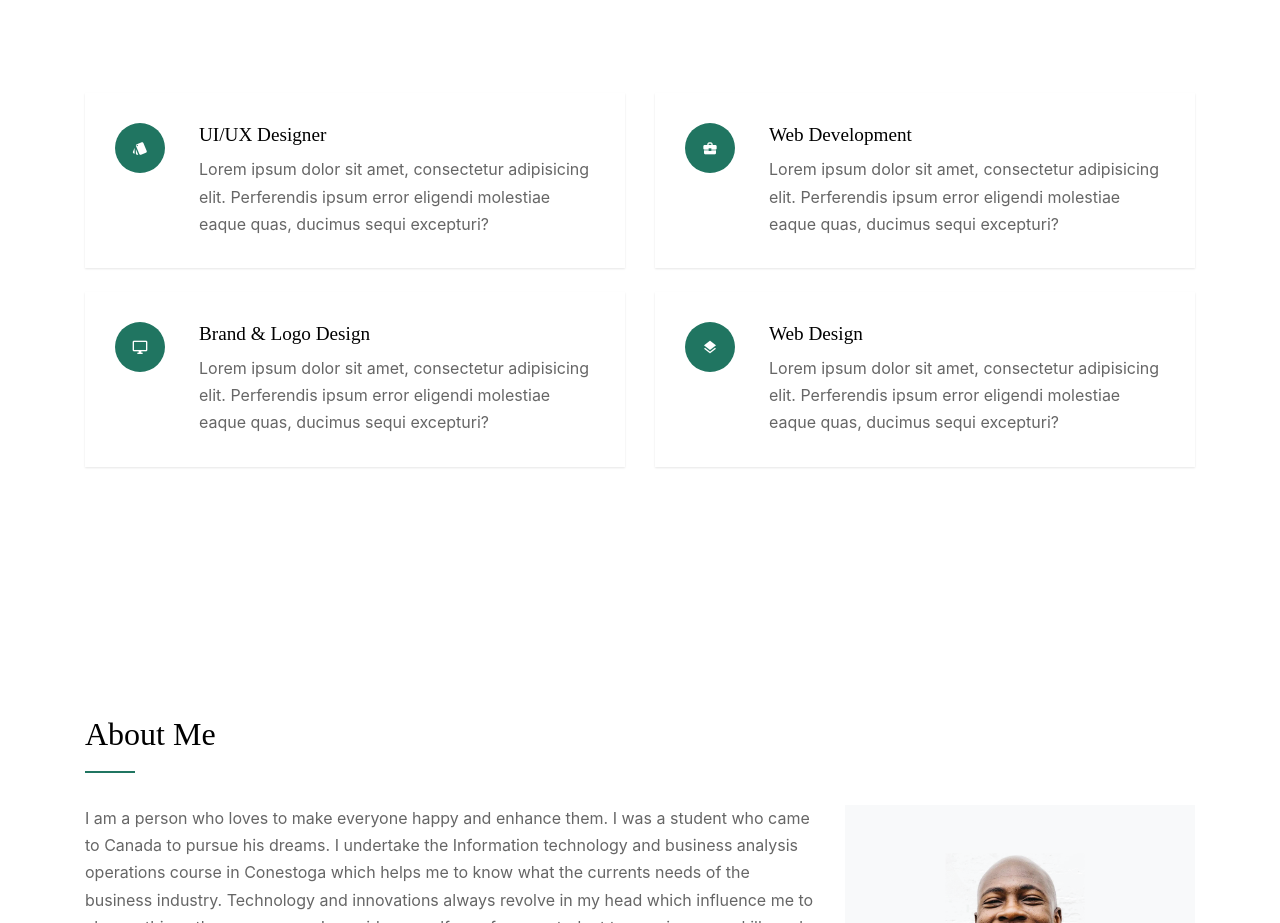
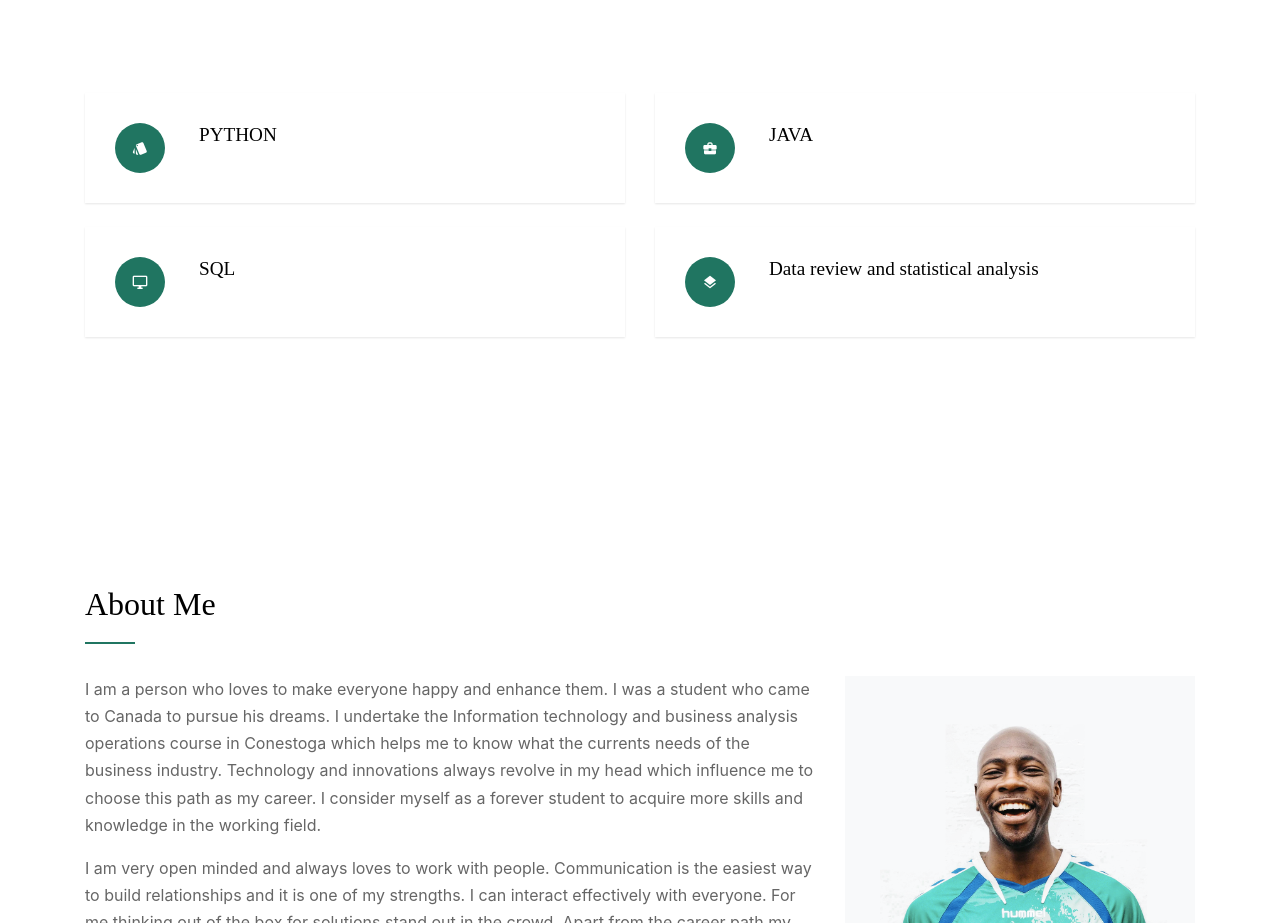
Before and after one commit to tonymathew1997/tonymathew.gihub.io, a plain HTML site: page index.html in a window 1280 px wide. Shown: the part 973-1896 px from the top of the page. Drawn offline with Linux system fonts and the light colour scheme; files whose address does not match are found by name; a web font is replaced by a local one.

Commit message:
Update index.html

```diff
--- a/index.html
+++ b/index.html
@@ -120,8 +120,7 @@
             <div class="service d-flex h-100">
               <div class="service-number mr-4"><span class="icon-style"></span></div>
               <div class="service-about">
-                <h3>UI/UX Designer</h3>
-                <p>Lorem ipsum dolor sit amet, consectetur adipisicing elit. Perferendis ipsum error eligendi molestiae eaque quas, ducimus sequi excepturi?</p>
+                <h3>PYTHON</h3>
               </div>
             </div>
           </div>
@@ -130,8 +129,7 @@
             <div class="service d-flex h-100">
               <div class="service-number mr-4"><span class="icon-business_center"></span></div>
               <div class="service-about">
-                <h3>Web Development</h3>
-                <p>Lorem ipsum dolor sit amet, consectetur adipisicing elit. Perferendis ipsum error eligendi molestiae eaque quas, ducimus sequi excepturi?</p>
+                <h3>JAVA</h3>
               </div>
             </div>
           </div>
@@ -140,8 +138,7 @@
             <div class="service d-flex h-100">
               <div class="service-number mr-4"><span class="icon-desktop_windows"></span></div>
               <div class="service-about">
-                <h3>Brand &amp; Logo Design</h3>
-                <p>Lorem ipsum dolor sit amet, consectetur adipisicing elit. Perferendis ipsum error eligendi molestiae eaque quas, ducimus sequi excepturi?</p>
+                <h3>SQL</h3>
               </div>
             </div>
           </div>
@@ -150,9 +147,8 @@
             <div class="service d-flex h-100">
               <div class="service-number mr-4"><span class="icon-layers"></span></div>
               <div class="service-about">
-                <h3>Web Design</h3>
-                <p>Lorem ipsum dolor sit amet, consectetur adipisicing elit. Perferendis ipsum error eligendi molestiae eaque quas, ducimus sequi excepturi?</p>
-              </div>
+                <h3>Data review and statistical analysis</h3>
+                </div>
             </div>
           </div>
 
```
